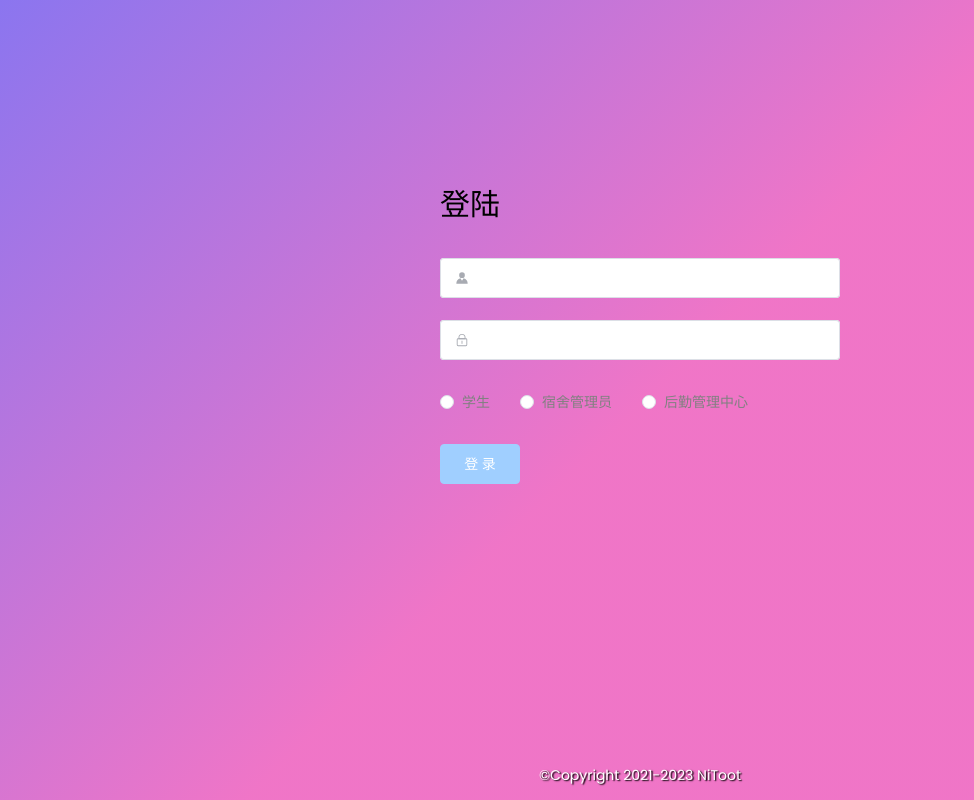
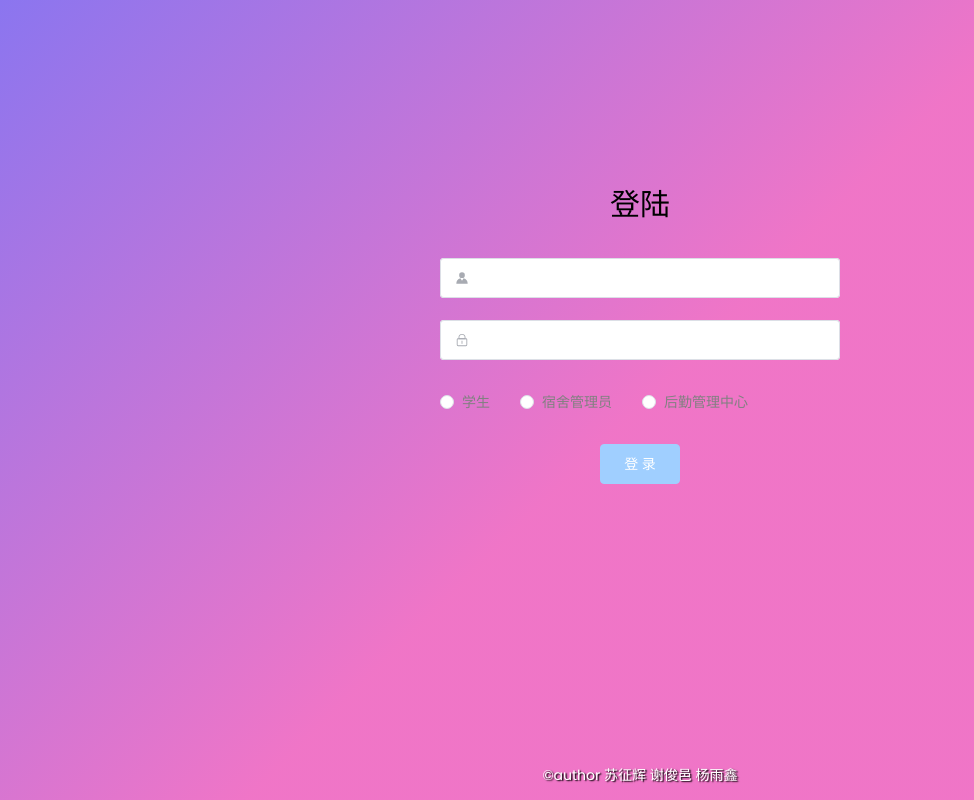
Before and after one commit to zhenghui-su/StudentDormitoryManagementSystem, a Vue app in the folder vue/: page /Login in a window 1280 px wide. Shown: the whole page, without its empty margins (0-974 px from the left). Built offline with nearby package versions, Linux system fonts and the light colour scheme.

Commit message:
✨ feat: 登录界面

```diff
--- a/vue/src/views/Login.vue
+++ b/vue/src/views/Login.vue
@@ -1,31 +1,64 @@
+<!--
+ * @Author: suzhenghui 343196323@qq.com
+ * @Date: 2023-11-25 14:08:47
+ * @LastEditors: suzhenghui 343196323@qq.com
+ * @Description: 登录界面
+-->
 <template>
   <div class="login-container">
-        <!--        <div style="margin-right: 150px; min-width: 300px">
-                    <img alt="" src="../../public/login_Team.png" style="width: 600px"/>
-                </div>-->
     <div style="width: 400px; margin: 150px auto">
-            <div style="color: black; font-size: 30px; text-align: left; padding: 30px 0">登陆</div>
+      <div
+        style="
+          color: black;
+          font-size: 30px;
+          text-align: center;
+          padding: 30px 0;
+        "
+      >
+        登陆
+      </div>
       <el-form ref="form" :model="form" :rules="rules" size="large">
         <el-form-item prop="username">
-                    <el-input v-model="form.username" clearable prefix-icon="avatar"></el-input>
+          <el-input
+            v-model="form.username"
+            clearable
+            prefix-icon="avatar"
+          ></el-input>
         </el-form-item>
         <el-form-item prop="password">
-                    <el-input v-model="form.password" prefix-icon="lock" show-password></el-input>
+          <el-input
+            v-model="form.password"
+            prefix-icon="lock"
+            show-password
+          ></el-input>
         </el-form-item>
         <el-form-item :model="form" prop="identity">
-                    <el-radio v-model="form.identity" label="stu" style="color: grey">学生</el-radio>
-                    <el-radio v-model="form.identity" label="dormManager" style="color: grey">宿舍管理员</el-radio>
-                    <el-radio v-model="form.identity" label="admin" style="color: grey">后勤管理中心</el-radio>
+          <el-radio v-model="form.identity" label="stu" style="color: grey"
+            >学生</el-radio
+          >
+          <el-radio
+            v-model="form.identity"
+            label="dormManager"
+            style="color: grey"
+            >宿舍管理员</el-radio
+          >
+          <el-radio v-model="form.identity" label="admin" style="color: grey"
+            >后勤管理中心</el-radio
+          >
         </el-form-item>
         <el-form-item>
-                    <el-button :disabled="!disabled" style="width: 20%" type="primary" @click="login">登 录</el-button>
+          <el-button
+            :disabled="!disabled"
+            style="width: 20%; margin: 0 auto"
+            type="primary"
+            @click="login"
+            >登 录</el-button
+          >
         </el-form-item>
       </el-form>
     </div>
   </div>
-    <div class="footer">
-        ©Copyright 2021-2023 NiToot
-    </div>
+  <div class="footer">©author 苏征辉 谢俊邑 杨雨鑫</div>
 </template>
 <script src="@/assets/js/Login.js"></script>
 <style scoped>
```
Lines whose indentation alone changed are shown as unchanged.
